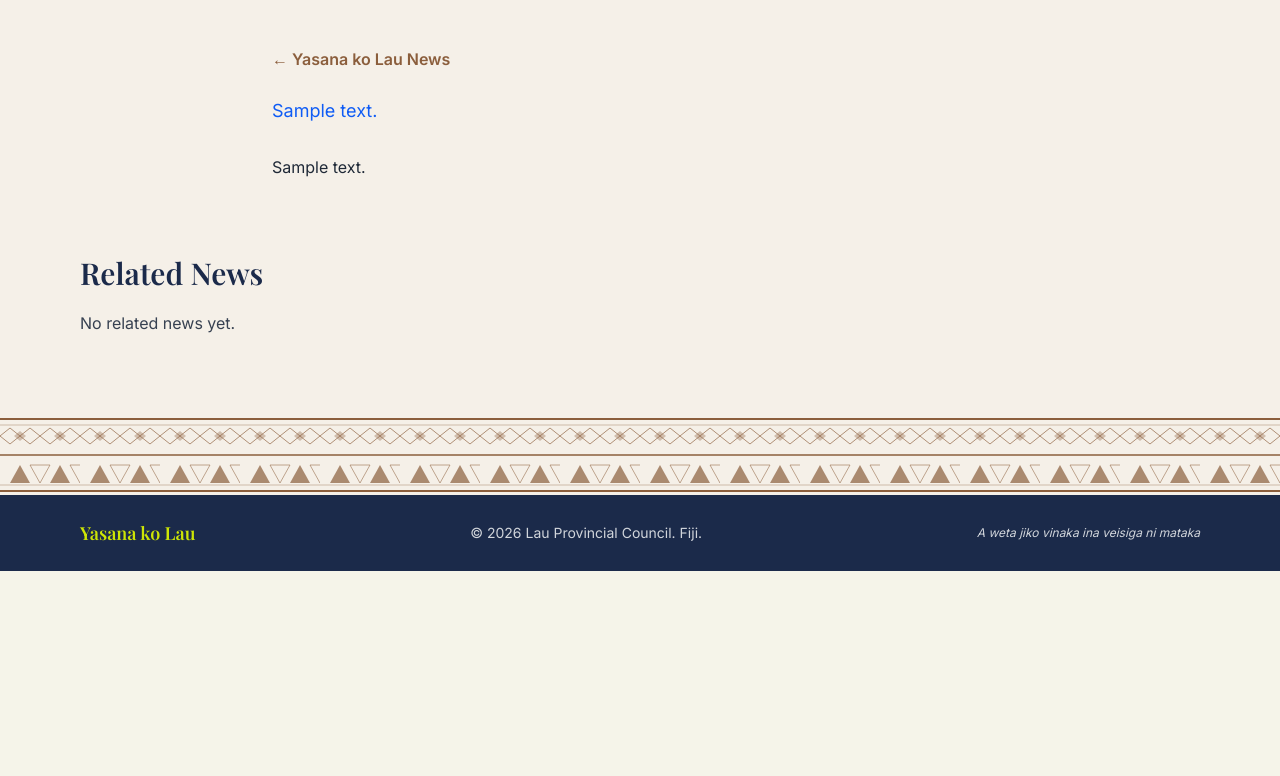
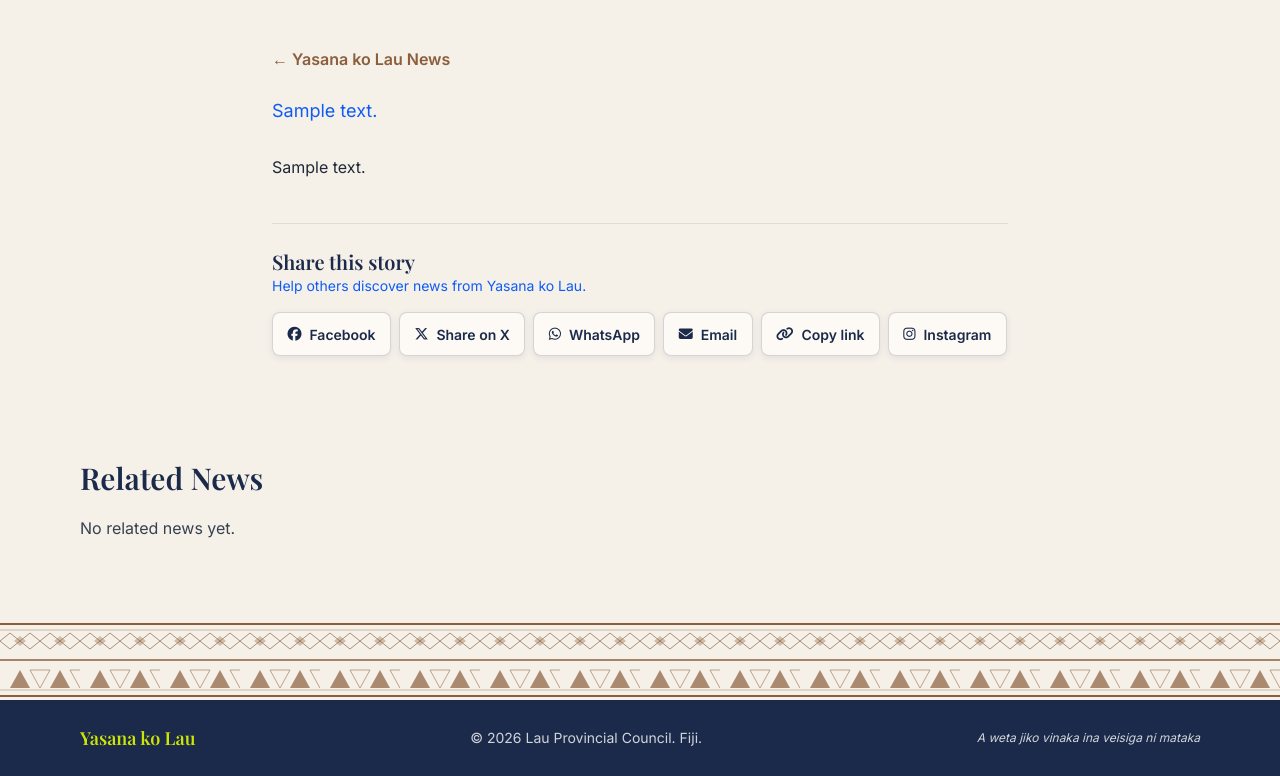
Before and after one commit to elikibula/yasana_ko_lau, a Django app: a page that uses templates/base.html in a window 1280 px wide. Shown: the part 551-1327 px from the top of the page. Before the commit the page ends 1122 px from the top, so only its background shows below. Run offline with Django 5.2, Linux system fonts and the light colour scheme; data comes from the database, SQL or seed files in the repository; tables that the repository leaves empty hold one stand-in row (values such as "Sample post"); grey boxes marked "Sample" are stand-in pictures; some libraries are stand-ins or nearby versions.

Commit message:
Update News Share and Photo buttons

```diff
--- /dev/null
+++ b/news/static/news/css/news-gallery.css
@@ -0,0 +1,24 @@
+.news-gallery__item { outline-offset: 3px; }
+.news-gallery__item img { transition: transform .2s ease; }
+.news-gallery__item:hover img { transform: scale(1.025); }
+.news-gallery__item:focus-visible, .news-share__button:focus-visible { outline: 3px solid #2E6B8A; }
+
+.news-lightbox { width: 100vw; max-width: none; height: 100dvh; max-height: none; margin: 0; padding: 0; border: 0; background: rgba(5, 10, 22, .97); color: #fff; }
+.news-lightbox::backdrop { background: rgba(5, 10, 22, .92); }
+.news-lightbox__panel { position: relative; display: grid; grid-template-columns: minmax(3rem, 5rem) minmax(0, 1fr) minmax(3rem, 5rem); align-items: center; width: 100%; height: 100%; padding: 4.5rem 1rem 1rem; }
+.news-lightbox__content { display: flex; min-width: 0; height: 100%; flex-direction: column; align-items: center; justify-content: center; }
+.news-lightbox__image { display: block; max-width: 100%; max-height: calc(100dvh - 10rem); object-fit: contain; }
+.news-lightbox__caption { max-width: 50rem; margin-top: .75rem; text-align: center; }
+.news-lightbox__counter { margin-top: .35rem; color: #F5F0E8; font-size: .875rem; }
+.news-lightbox__close, .news-lightbox__nav { z-index: 2; display: grid; place-items: center; width: 3rem; height: 3rem; border-radius: 999px; background: rgba(27, 42, 74, .88); color: #fff; font-size: 1.75rem; transition: background .15s ease; }
+.news-lightbox__close:hover, .news-lightbox__nav:hover { background: #2E6B8A; }
+.news-lightbox__close:focus-visible, .news-lightbox__nav:focus-visible { outline: 3px solid #cde505; outline-offset: 2px; }
+.news-lightbox__close { position: absolute; top: max(1rem, env(safe-area-inset-top)); right: 1rem; }
+.news-share__button { display: inline-flex; min-height: 2.75rem; align-items: center; gap: .5rem; border: 1px solid rgba(27, 42, 74, .18); border-radius: .5rem; background: #FDFAF5; padding: .65rem .9rem; color: #1B2A4A; font-size: .875rem; font-weight: 600; box-shadow: 0 2px 7px rgba(27, 42, 74, .08); transition: transform .15s ease, background .15s ease; }
+.news-share__button:hover { transform: translateY(-1px); background: #cde505; }
+
+@media (max-width: 640px) {
+  .news-lightbox__panel { grid-template-columns: 3rem minmax(0, 1fr) 3rem; padding: 4.5rem .35rem max(.75rem, env(safe-area-inset-bottom)); }
+  .news-lightbox__image { max-height: calc(100dvh - 12rem); }
+  .news-lightbox__nav { width: 2.75rem; height: 3.5rem; border-radius: .5rem; }
+}
--- /dev/null
+++ b/news/static/news/js/news-gallery.js
@@ -0,0 +1,126 @@
+(() => {
+  const gallery = document.querySelector('[data-news-gallery]');
+  const lightbox = document.querySelector('[data-news-lightbox]');
+
+  if (gallery && lightbox) {
+    const links = [...gallery.querySelectorAll('[data-gallery-index]')];
+    const image = lightbox.querySelector('[data-gallery-image]');
+    const caption = lightbox.querySelector('[data-gallery-caption]');
+    const counter = lightbox.querySelector('[data-gallery-counter]');
+    const closeButton = lightbox.querySelector('[data-gallery-close]');
+    const previousButton = lightbox.querySelector('[data-gallery-previous]');
+    const nextButton = lightbox.querySelector('[data-gallery-next]');
+    let currentIndex = 0;
+    let returnFocus = null;
+    let touchStartX = null;
+
+    const render = (index) => {
+      currentIndex = (index + links.length) % links.length;
+      const link = links[currentIndex];
+      const thumbnail = link.querySelector('img');
+      image.src = link.href;
+      image.alt = thumbnail.alt || `Photo ${currentIndex + 1} from the news gallery`;
+      caption.textContent = link.dataset.caption || '';
+      caption.hidden = !link.dataset.caption;
+      counter.textContent = `${currentIndex + 1} of ${links.length}`;
+      [previousButton, nextButton].forEach((button) => { button.hidden = links.length < 2; });
+      if (links.length > 1) {
+        [links[(currentIndex - 1 + links.length) % links.length], links[(currentIndex + 1) % links.length]].forEach((item) => {
+          const preload = new Image();
+          preload.src = item.href;
+        });
+      }
+    };
+
+    const move = (amount) => render(currentIndex + amount);
+    const close = () => lightbox.close();
+
+    links.forEach((link, index) => link.addEventListener('click', (event) => {
+      event.preventDefault();
+      returnFocus = link;
+      render(index);
+      lightbox.showModal();
+      document.body.style.overflow = 'hidden';
+      closeButton.focus();
+    }));
+    previousButton.addEventListener('click', () => move(-1));
+    nextButton.addEventListener('click', () => move(1));
+    closeButton.addEventListener('click', close);
+    lightbox.addEventListener('click', (event) => {
+      if (event.target === lightbox || event.target.matches('[data-gallery-backdrop]')) close();
+    });
+    image.addEventListener('error', () => {
+      image.alt = 'This gallery photo could not be loaded.';
+      caption.textContent = 'This photo could not be loaded.';
+      caption.hidden = false;
+    });
+    lightbox.addEventListener('close', () => {
+      document.body.style.overflow = '';
+      image.removeAttribute('src');
+      returnFocus?.focus();
+    });
+    lightbox.addEventListener('keydown', (event) => {
+      if (event.key === 'ArrowLeft') { event.preventDefault(); move(-1); }
+      if (event.key === 'ArrowRight') { event.preventDefault(); move(1); }
+      if (event.key === 'Escape') { event.preventDefault(); close(); }
+      if (event.key === 'Tab') {
+        const controls = [closeButton, previousButton, nextButton].filter((button) => !button.hidden);
+        const first = controls[0];
+        const last = controls[controls.length - 1];
+        if (event.shiftKey && document.activeElement === first) { event.preventDefault(); last.focus(); }
+        else if (!event.shiftKey && document.activeElement === last) { event.preventDefault(); first.focus(); }
+      }
+    });
+    lightbox.addEventListener('touchstart', (event) => { touchStartX = event.changedTouches[0].clientX; }, { passive: true });
+    lightbox.addEventListener('touchend', (event) => {
+      if (touchStartX === null) return;
+      const distance = event.changedTouches[0].clientX - touchStartX;
+      if (Math.abs(distance) > 50 && links.length > 1) move(distance < 0 ? 1 : -1);
+      touchStartX = null;
+    }, { passive: true });
+  }
+
+  const share = document.querySelector('[data-news-share]');
+  if (!share) return;
+  const url = share.dataset.shareUrl;
+  const title = share.dataset.shareTitle;
+  const feedback = share.querySelector('[data-share-feedback]');
+  const nativeButton = share.querySelector('[data-native-share]');
+
+  const copy = async (message) => {
+    try {
+      if (navigator.clipboard && window.isSecureContext) await navigator.clipboard.writeText(url);
+      else {
+        const input = document.createElement('textarea');
+        input.value = url;
+        input.setAttribute('readonly', '');
+        input.style.position = 'fixed';
+        input.style.opacity = '0';
+        document.body.appendChild(input);
+        input.select();
+        if (!document.execCommand('copy')) throw new Error('Copy failed');
+        input.remove();
+      }
+      feedback.textContent = message;
+      return true;
+    } catch (error) {
+      feedback.textContent = 'Copy failed. Please copy the address from your browser.';
+      return false;
+    }
+  };
+
+  if (navigator.share) {
+    nativeButton.hidden = false;
+    nativeButton.addEventListener('click', async () => {
+      try { await navigator.share({ title, text: title, url }); } catch (error) { if (error.name !== 'AbortError') feedback.textContent = 'Sharing is unavailable right now.'; }
+    });
+  }
+  share.querySelector('[data-copy-link]').addEventListener('click', async (event) => {
+    const label = event.currentTarget.querySelector('span');
+    if (await copy('Link copied.')) {
+      label.textContent = 'Link copied';
+      window.setTimeout(() => { label.textContent = 'Copy link'; feedback.textContent = ''; }, 2500);
+    }
+  });
+  share.querySelector('[data-instagram-share]').addEventListener('click', () => copy('Link copied. Open Instagram and paste it into your story, message, or bio.'));
+})();
--- a/news/views.py
+++ b/news/views.py
@@ -1,6 +1,7 @@
 from django.contrib import messages
 from django.db import transaction
 from django.http import HttpResponseRedirect
+from django.templatetags.static import static
 from django.urls import reverse_lazy
 from django.views.generic import CreateView, DeleteView, DetailView, ListView, UpdateView
 
@@ -66,7 +67,21 @@ class NewsDetailView(PublishedNewsMixin, DetailView):
         related = self.get_queryset().exclude(pk=self.object.pk)
         if self.object.category:
             related = related.filter(category=self.object.category)
-        context["related_posts"] = related[:3]
+        share_url = self.request.build_absolute_uri(self.object.get_absolute_url())
+        first_photo = self.object.photos.first()
+        share_image = self.object.cover_image or (first_photo.image if first_photo else None)
+        if share_image:
+            share_image_url = self.request.build_absolute_uri(share_image.url)
+        else:
+            share_image_url = self.request.build_absolute_uri(static("images/logo_lau.png"))
+        context.update(
+            {
+                "related_posts": related[:3],
+                "post_share_url": share_url,
+                "post_share_title": self.object.title,
+                "post_share_image_url": share_image_url,
+            }
+        )
         return context
 
 
--- a/templates/base.html
+++ b/templates/base.html
@@ -15,6 +15,7 @@
   <meta name="robots" content="index, follow">
   <meta name="theme-color" content="#1B2A4A">
 
+  {% block social_meta %}
   <!-- Open Graph / Facebook -->
   <meta property="og:type" content="website">
   <meta property="og:title" content="Yasana ko Lau | Lau Provincial Council">
@@ -27,6 +28,7 @@
   <meta name="twitter:title" content="Yasana ko Lau | Lau Provincial Council">
   <meta name="twitter:description" content="Official community reporting and public information portal for Yasana ko Lau.">
   <meta name="twitter:image" content="{% static 'images/social-preview.jpg' %}">
+  {% endblock %}
 
   <!-- Fonts -->
   <link rel="preconnect" href="https://fonts.googleapis.com">
--- a/templates/news/detail.html
+++ b/templates/news/detail.html
@@ -1,13 +1,29 @@
 {% extends "base.html" %}
+{% load static %}
 
 {% block title %}{{ post.title }} | News ni Yasana ko Lau{% endblock %}
+{% block meta_description %}{{ post.summary|striptags|truncatechars:180 }}{% endblock %}
+{% block social_meta %}
+  <link rel="canonical" href="{{ post_share_url }}">
+  <meta property="og:type" content="article">
+  <meta property="og:title" content="{{ post.title }}">
+  <meta property="og:description" content="{{ post.summary|striptags|truncatechars:180 }}">
+  <meta property="og:url" content="{{ post_share_url }}">
+  <meta property="og:site_name" content="Yasana ko Lau">
+  <meta property="og:image" content="{{ post_share_image_url }}">
+  <meta name="twitter:card" content="summary_large_image">
+  <meta name="twitter:title" content="{{ post.title }}">
+  <meta name="twitter:description" content="{{ post.summary|striptags|truncatechars:180 }}">
+  <meta name="twitter:image" content="{{ post_share_image_url }}">
+{% endblock %}
+{% block extra_css %}<link rel="stylesheet" href="{% static 'news/css/news-gallery.css' %}">{% endblock %}
 
 {% block content %}
 <article>
   <section class="relative min-h-[360px] overflow-hidden bg-lau-navy text-lau-white">
     {% if post.cover_image %}<img src="{{ post.cover_image.url }}" alt="" class="absolute inset-0 h-full w-full object-cover opacity-60">{% endif %}
     <div class="absolute inset-0 bg-lau-navy/60"></div>
-    <div class="relative max-w-4xl mx-auto px-4 py-20">
+    <div class="relative mx-auto max-w-4xl px-4 py-20">
       {% if post.category %}<span class="rounded bg-lau-gold px-3 py-1 text-sm font-semibold text-lau-navy">{{ post.category.name }}</span>{% endif %}
       <span class="ml-2">{% include "news/partials/type_badge.html" %}</span>
       <h1 class="mt-5 font-display text-4xl md:text-5xl">{{ post.title }}</h1>
@@ -15,7 +31,7 @@
     </div>
   </section>
   {% include "partials/masi_divider.html" %}
-  <div class="max-w-3xl mx-auto px-4 py-10">
+  <div class="mx-auto max-w-3xl px-4 py-10">
     <a href="{% url 'news:list' %}" class="font-semibold text-lau-earth">&larr; Yasana ko Lau News</a>
     {% if post.summary %}<p class="mt-6 text-lg leading-8 text-lau-muted">{{ post.summary }}</p>{% endif %}
     {% if post.is_video_news %}
@@ -25,29 +41,59 @@
         {% elif post.video_url %}<div class="p-6 text-center text-white"><a href="{{ post.video_url }}" rel="noopener noreferrer" target="_blank" class="font-semibold text-lau-gold">Watch video on the provider's website</a></div>{% endif %}
       </div>
     {% elif post.is_photo_news %}
-      <div class="mt-6 grid gap-4 sm:grid-cols-2">
-        {% for photo in post.photos.all %}<figure><button type="button" class="gallery-open block w-full" data-src="{{ photo.image.url }}" data-caption="{{ photo.caption }}"><img src="{{ photo.image.url }}" alt="{{ photo.caption|default:post.title }}" loading="lazy" class="h-64 w-full rounded-lg object-cover shadow-sm"></button>{% if photo.caption %}<figcaption class="mt-2 text-sm text-lau-muted">{{ photo.caption }}</figcaption>{% endif %}</figure>{% endfor %}
+      <div class="news-gallery mt-6 grid gap-4 sm:grid-cols-2" data-news-gallery>
+        {% for photo in post.photos.all %}
+          <figure>
+            <a href="{{ photo.image.url }}" class="news-gallery__item block overflow-hidden rounded-lg shadow-sm" data-gallery-index="{{ forloop.counter0 }}" data-caption="{{ photo.caption }}" aria-label="Enlarge photo {{ forloop.counter }} of {{ forloop.revcounter0|add:forloop.counter }}">
+              <img src="{{ photo.image.url }}" alt="{{ photo.caption|default:post.title }}" loading="lazy" class="h-64 w-full object-cover">
+            </a>
+            {% if photo.caption %}<figcaption class="mt-2 text-sm text-lau-muted">{{ photo.caption }}</figcaption>{% endif %}
+          </figure>
+        {% endfor %}
       </div>
     {% endif %}
     {% if post.body %}<div class="mt-6 space-y-5 leading-8 text-gray-800">{{ post.body|linebreaks }}</div>{% endif %}
+
+    <section class="news-share mt-10 border-t border-lau-navy/10 pt-6" data-news-share data-share-url="{{ post_share_url }}" data-share-title="{{ post_share_title }}">
+      <div>
+        <p class="font-display text-xl text-lau-navy">Share this story</p>
+        <p class="text-sm text-lau-muted">Help others discover news from Yasana ko Lau.</p>
+      </div>
+      <div class="mt-4 flex flex-wrap gap-2">
+        <button type="button" class="news-share__button" data-native-share hidden><i class="fa-solid fa-share-nodes" aria-hidden="true"></i><span>Share</span></button>
+        <a class="news-share__button" href="https://www.facebook.com/sharer/sharer.php?u={{ post_share_url|urlencode }}" target="_blank" rel="noopener noreferrer"><i class="fa-brands fa-facebook" aria-hidden="true"></i>Facebook</a>
+        <a class="news-share__button" href="https://twitter.com/intent/tweet?url={{ post_share_url|urlencode }}&amp;text={{ post_share_title|urlencode }}" target="_blank" rel="noopener noreferrer"><i class="fa-brands fa-x-twitter" aria-hidden="true"></i>Share on X</a>
+        <a class="news-share__button" href="https://wa.me/?text={{ post_share_title|urlencode }}%20{{ post_share_url|urlencode }}" target="_blank" rel="noopener noreferrer"><i class="fa-brands fa-whatsapp" aria-hidden="true"></i>WhatsApp</a>
+        <a class="news-share__button" href="mailto:?subject={{ post_share_title|urlencode }}&amp;body={{ post_share_url|urlencode }}"><i class="fa-solid fa-envelope" aria-hidden="true"></i>Email</a>
+        <button type="button" class="news-share__button" data-copy-link><i class="fa-solid fa-link" aria-hidden="true"></i><span>Copy link</span></button>
+        <button type="button" class="news-share__button" data-instagram-share><i class="fa-brands fa-instagram" aria-hidden="true"></i><span>Instagram</span></button>
+      </div>
+      <p class="mt-3 min-h-5 text-sm font-semibold text-lau-ocean" data-share-feedback aria-live="polite"></p>
+    </section>
   </div>
 </article>
 
-<section class="max-w-6xl mx-auto px-4 py-8">
+{% if post.is_photo_news and post.photos.all %}
+<dialog class="news-lightbox" data-news-lightbox role="dialog" aria-modal="true" aria-label="News photo gallery">
+  <div class="news-lightbox__panel" data-gallery-backdrop>
+    <button type="button" class="news-lightbox__close" data-gallery-close aria-label="Close gallery">&times;</button>
+    <button type="button" class="news-lightbox__nav news-lightbox__nav--previous" data-gallery-previous aria-label="Previous photo">&#10094;</button>
+    <div class="news-lightbox__content">
+      <img class="news-lightbox__image" data-gallery-image alt="">
+      <p class="news-lightbox__caption" data-gallery-caption></p>
+      <p class="news-lightbox__counter" data-gallery-counter></p>
+    </div>
+    <button type="button" class="news-lightbox__nav news-lightbox__nav--next" data-gallery-next aria-label="Next photo">&#10095;</button>
+  </div>
+</dialog>
+{% endif %}
+
+<section class="mx-auto max-w-6xl px-4 py-8">
   <h2 class="font-display text-3xl text-lau-navy">Related News</h2>
   <div class="mt-5 grid gap-4 md:grid-cols-3">
-    {% for related in related_posts %}
-      <a href="{% url 'news:detail' related.slug %}" class="rounded-md bg-lau-white p-5 shadow-sm">
-        <span class="text-sm text-lau-muted">{{ related.published_at|date:"d M Y" }}</span>
-        <strong class="mt-2 block text-lau-navy">{{ related.title }}</strong>
-      </a>
-    {% empty %}
-      <p class="text-gray-700">No related news yet.</p>
-    {% endfor %}
+    {% for related in related_posts %}<a href="{% url 'news:detail' related.slug %}" class="rounded-md bg-lau-white p-5 shadow-sm"><span class="text-sm text-lau-muted">{{ related.published_at|date:"d M Y" }}</span><strong class="mt-2 block text-lau-navy">{{ related.title }}</strong></a>{% empty %}<p class="text-gray-700">No related news yet.</p>{% endfor %}
   </div>
 </section>
 {% endblock %}
 
-{% block extra_scripts %}
-{% if post.is_photo_news %}<dialog id="gallery-modal" class="m-auto max-h-[92vh] max-w-[92vw] rounded-xl bg-lau-navy p-3 text-white backdrop:bg-black/80"><button type="button" class="float-right px-3 py-1 text-2xl" aria-label="Close">&times;</button><img class="max-h-[80vh] max-w-full object-contain" alt=""><p class="p-2 text-center"></p></dialog><script>(()=>{const modal=document.getElementById('gallery-modal'),img=modal.querySelector('img'),caption=modal.querySelector('p');document.querySelectorAll('.gallery-open').forEach(button=>button.addEventListener('click',()=>{img.src=button.dataset.src;img.alt=button.dataset.caption||'News gallery photo';caption.textContent=button.dataset.caption;modal.showModal()}));modal.querySelector('button').addEventListener('click',()=>modal.close());modal.addEventListener('click',event=>{if(event.target===modal)modal.close()})})();</script>{% endif %}
-{% endblock %}
+{% block extra_scripts %}<script src="{% static 'news/js/news-gallery.js' %}" defer></script>{% endblock %}
--- a/yasana_lau/settings.py
+++ b/yasana_lau/settings.py
@@ -133,6 +133,7 @@ USE_TZ = True
 
 STATIC_URL = 'static/'
 STATICFILES_DIRS = [BASE_DIR / 'static']
+STATIC_ROOT = BASE_DIR / "staticfiles"
 FIXTURE_DIRS = [BASE_DIR / 'fixtures']
 MEDIA_URL = '/media/'
 MEDIA_ROOT = os.path.join(BASE_DIR, 'media')
```
Also changed, not shown: news/tests.py (+64 -0 lines).
